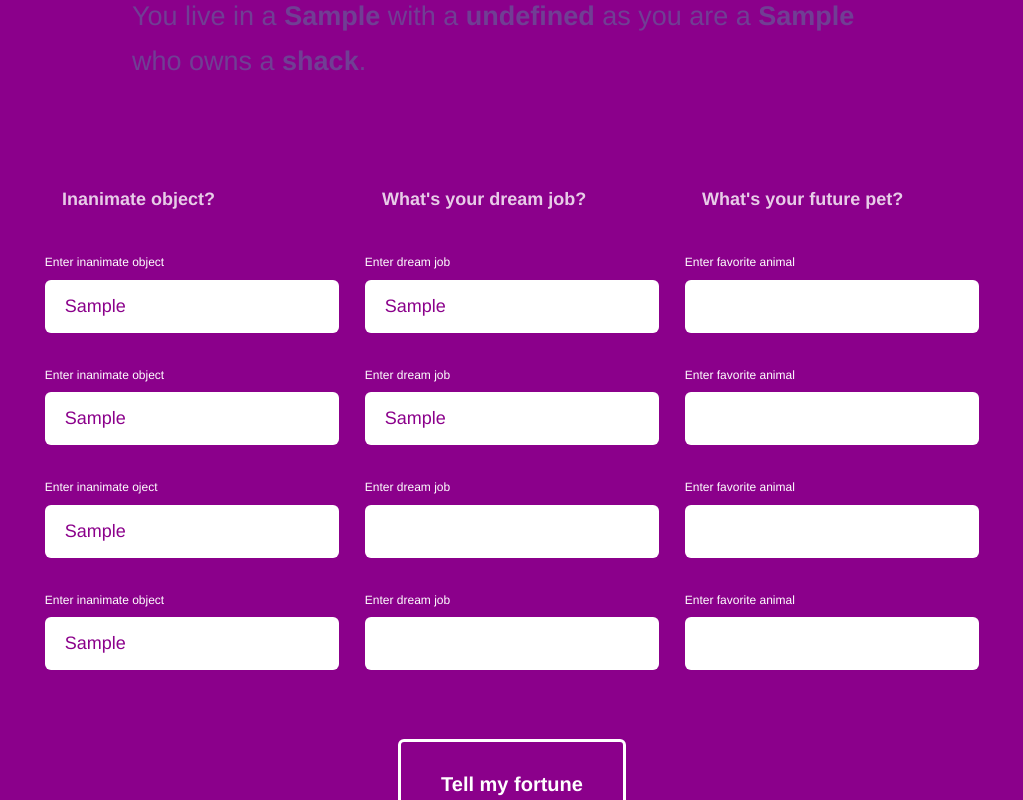
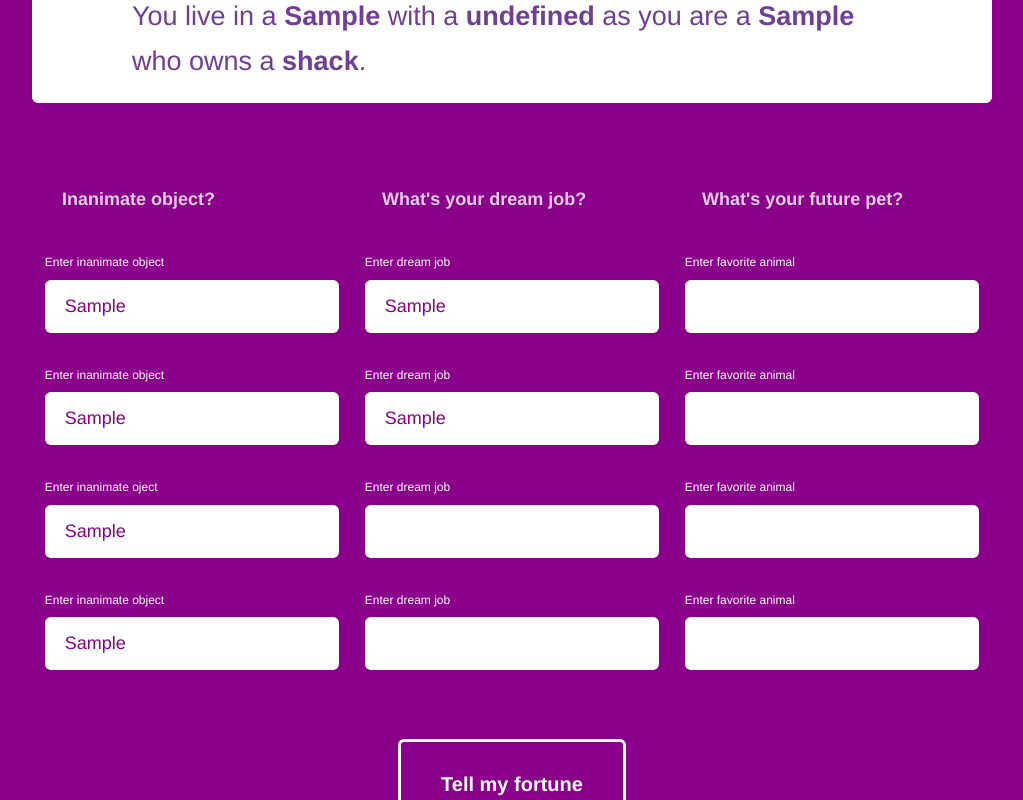
Before and after one commit to JavierGonzo78/MASH-game-Fall2021, a plain HTML site: page index.html in a window 1280 px wide. Both pictures are taken after typing "Sample", "Sample", "Sample", "Sample", "Sample", "Sample" into the empty fields and a click on the button "Tell my fortune". Shown: the part 550-1350 px from the top of the page, without its empty margins (128-1151 px from the left). Drawn offline with Linux system fonts and the light colour scheme.

Commit message:
Update style.css

```diff
--- a/css/style.css
+++ b/css/style.css
@@ -90,7 +90,7 @@ h1 {
 /* Answer Div */
 #answers {
   margin: 60px 0;
-  background: #darkmagenta;
+  background:white;
   border-radius: 6px;
   color: #713e94;
   transition: 1s linear;
```
